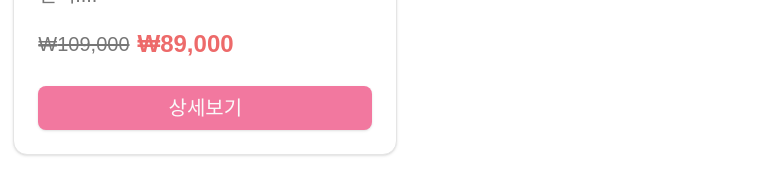
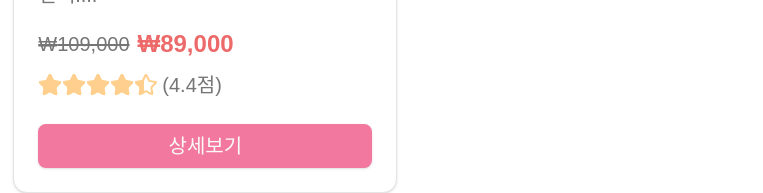
Before and after one commit to GDG-on-Campus-KNU/winter-sprint-5.5st-team1-fe, a React (Vite) app: page / in a window 1280 px wide. Shown: the part 472-665 px from the top of the page, without its empty margins (0-763 px from the left). Built offline with nearby package versions, Linux system fonts and the light colour scheme.

Commit message:
feat: 상품 목록 카드 UI 작업

```diff
--- a/src/components/cards/productCard.tsx
+++ b/src/components/cards/productCard.tsx
@@ -1,4 +1,4 @@
-import { Star } from "licid-react"
+import { Star } from "lucide-react"
 import { Badge } from "@/components/badge"
 import { Button } from "@/components/ui/button"
 import {
@@ -58,6 +58,25 @@ export function CardImage() {
                         ₩{product.currentPrice.toLocaleString()}
                     </span>
                 </div>
+                <div className="flex items-center gap-1">
+                    <div className="flex">
+                        {[1, 2, 3, 4, 5].map((starIndex) => {
+                            const fillAmount = Math.min(Math.max(product.rating - (starIndex - 1), 0), 1);
+                            return (
+                                <div key={starIndex} className="relative">
+                                    <Star size={24} className="text-yellow" fill="none" strokeWidth={2} />
+                                    <div className="absolute top-0 left-0 overflow-hidden" style={{ width: `${fillAmount * 100}%` }}>
+                                        <Star size={24} className="text-yellow fill-yellow" strokeWidth={2} />
+                                    </div>
+                                </div>
+                            );
+                        })}
+                    </div>
+                    <span className="text-gray-300 font-regular text-[20px]">
+                        ({product.rating}점)
+                    </span>
+                </div>
+
             </CardHeader>
 
             <CardFooter>
```
